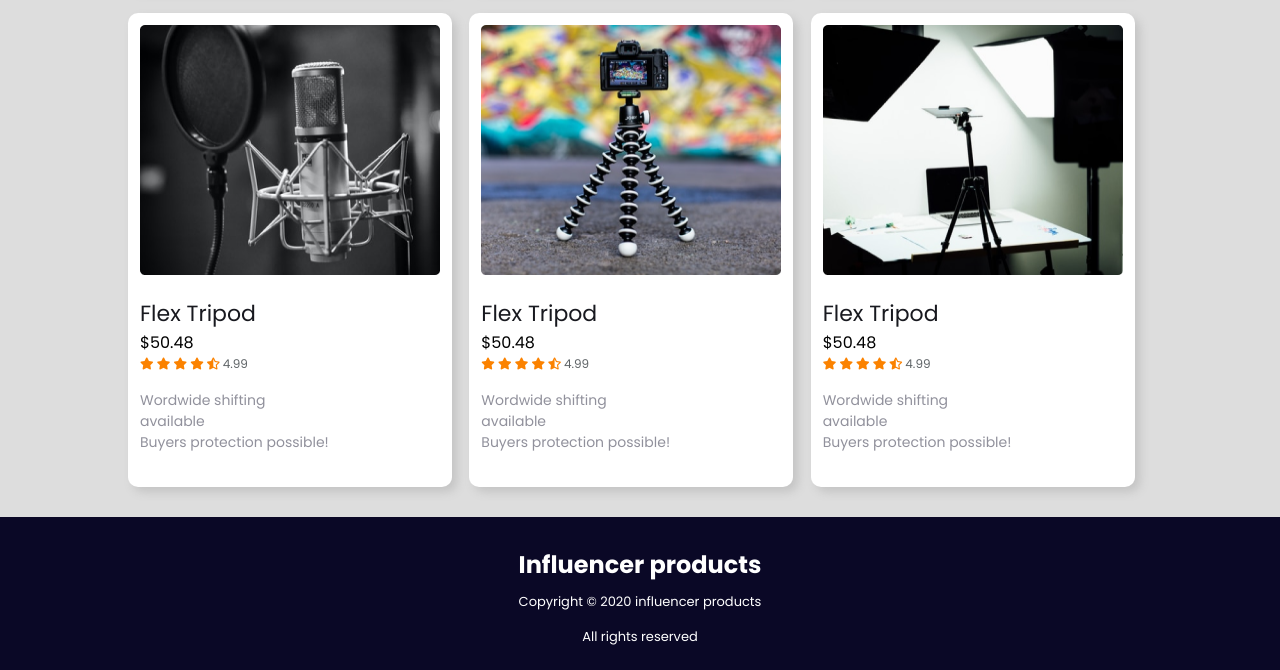
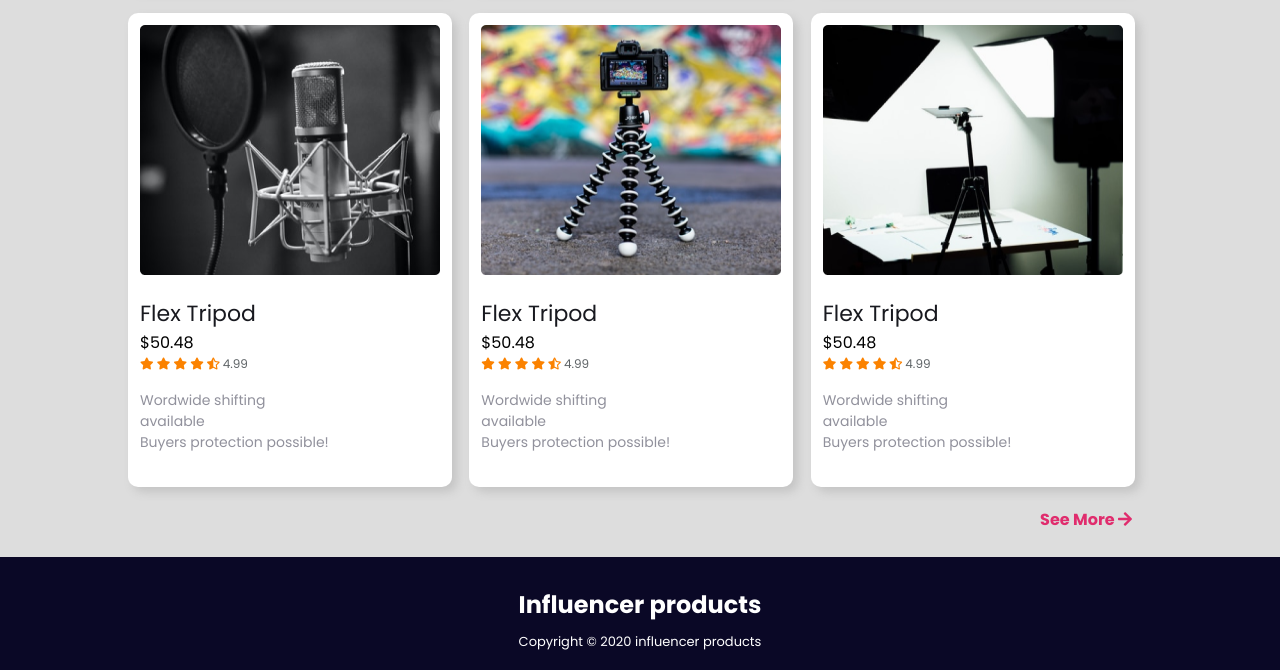
Before and after one commit to sm-jahangir/ph-assignment-2, a plain HTML site: page index.html in a window 1280 px wide. Shown: the part 1805-2475 px from the top of the page. Drawn offline with Linux system fonts and the light colour scheme.

Commit message:
product pagination

```diff
--- a/index.html
+++ b/index.html
@@ -214,6 +214,9 @@
                     </div>
             </article>
         </div>
+        <div class="link">
+            <p>See More <i class="fas fa-arrow-right"></i></p>
+        </div>
     </section>
 
     <footer>
--- a/style.css
+++ b/style.css
@@ -110,8 +110,18 @@ body{
     color: #91919C;
     font-size: 14px;
 }
+.link {
+    float: right;
+    padding: 20px;
+    color: #E02C6D;
+    overflow: hidden;
+    display: block;
+    cursor: pointer;
+    font-weight: bold;
+}
 
 footer{
+    margin-top: 70px;
     background-color: #0A0826;
     color: #fff;
     text-align: center ;
```
